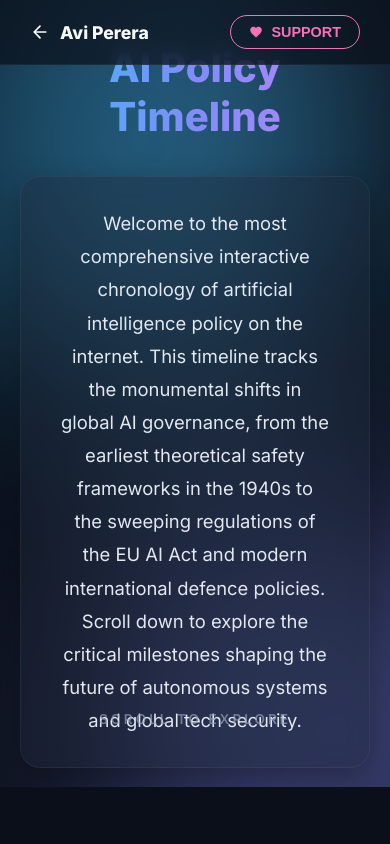
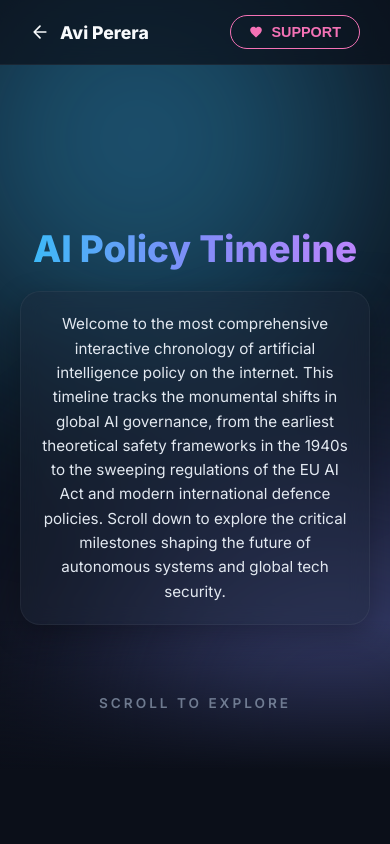
Before and after one commit to a-vip/ai-policy-timeline, a website built with Vite: page index.html in a window 390 px wide. Shown: the top 844 px of the page. Built offline with nearby package versions, Linux system fonts and the light colour scheme; some icons are missing.

Commit message:
Fix mobile clipping, wall of text, timeline overlaps, and hero gradient transitions

```diff
--- a/index.html
+++ b/index.html
@@ -38,10 +38,18 @@
       justify-content: center;
       align-items: center;
       text-align: center;
-      padding: 0 20px;
+      padding: 100px 20px 60px; /* Avoid top nav overlap */
       position: relative;
-      background: radial-gradient(ellipse at top, rgba(30, 41, 59, 0.8) 0%, var(--bg-color) 80%);
+      background: var(--bg-color); /* Gradient moved to orbs */
       overflow: hidden;
+    }
+
+    .hero-bottom-fade {
+      position: absolute;
+      bottom: 0; left: 0; right: 0; height: 150px;
+      background: linear-gradient(to bottom, transparent, var(--bg-color));
+      z-index: 1;
+      pointer-events: none;
     }
 
     /* Animated background orbs for hero */
@@ -597,17 +605,30 @@
 
     /* Mobile Layout */
     @media (max-width: 768px) {
+      .hero {
+        padding-top: 120px;
+        min-height: 70vh;
+      }
+
       .hero h1 {
-        font-size: 2.5rem;
+        font-size: 2.3rem;
+        padding: 5px;
+        margin-bottom: 15px;
+      }
+
+      .hero p {
+        font-size: 0.95rem;
+        padding: 20px;
+        line-height: 1.6;
       }
 
       .timeline-line {
-        left: 30px;
+        left: 20px;
         /* Move line to left edge */
       }
 
       .event-node {
-        left: 30px;
+        left: 20px;
       }
 
       .event-row.left,
@@ -617,8 +638,17 @@
       }
 
       .event-card {
-        width: calc(100% - 70px);
-        /* Fill space minus the line gap */
+        width: calc(100% - 50px);
+        padding: 20px;
+      }
+
+      .event-title {
+        font-size: 1.3rem;
+        margin-bottom: 10px;
+      }
+
+      .event-description {
+        font-size: 0.95rem;
       }
 
       .event-row.left .event-card,
@@ -658,6 +688,7 @@
         <h1 class="glow-hover" style="border-radius: 12px;">AI Policy Timeline</h1>
         <p class="glow-hover">Welcome to the most comprehensive interactive chronology of artificial intelligence policy on the internet. This timeline tracks the monumental shifts in global AI governance, from the earliest theoretical safety frameworks in the 1940s to the sweeping regulations of the EU AI Act and modern international defence policies. Scroll down to explore the critical milestones shaping the future of autonomous systems and global tech security.</p>
       </div>
+      <div class="hero-bottom-fade"></div>
       <div class="scroll-indicator">Scroll to Explore</div>
     </section>
 
```
Also changed, not shown: docs/index.html (+38 -7 lines).
